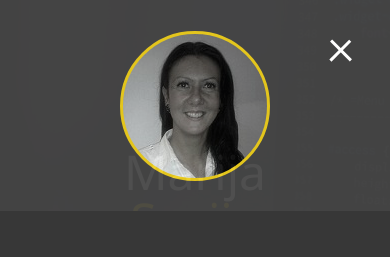
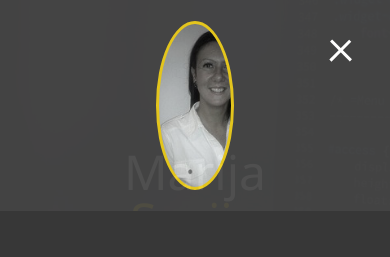
Before and after one commit to marijasavija/website, a plain HTML site: page index.html in a window 390 px wide. Both pictures are taken after a click on the element 341 px from the left and 47 px from the top of the page. Shown: the top 257 px of the page. Drawn offline with Linux system fonts and the light colour scheme.

Commit message:
Update main.css

```diff
--- a/css/main.css
+++ b/css/main.css
@@ -289,8 +289,9 @@ main {
     transform: translate3d(100%, 0, 0); }
     .menu-branding .portrait {
       background: url("../img/portraitSmall.jpg");
-      width: 150px;
-      height: 150px; } }
+      background-size: cover;
+      width: 20vw;
+      height: 20vh; } }
 
 @media screen and (max-width: 500px) {
    main {
```
